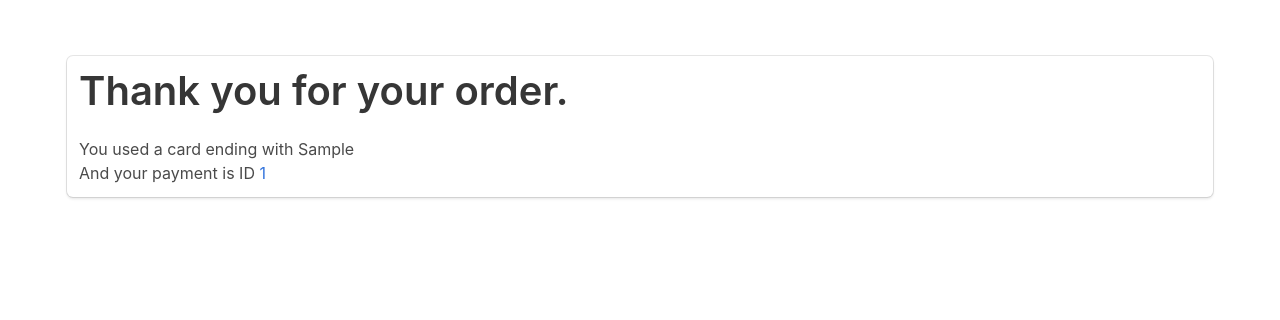
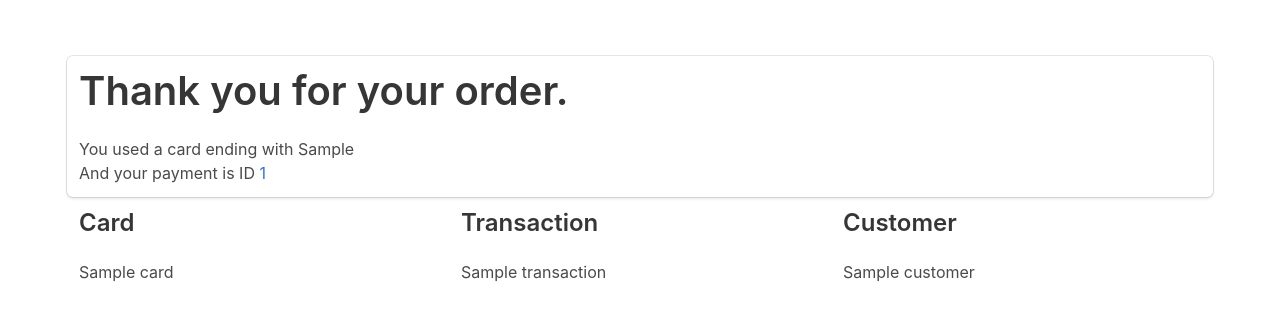
Before and after one commit to Spaden89/demo-app, a Flask app: template test-app/templates/thankyou.html in a window 1280 px wide. Shown: the part 52-372 px from the top of the page. Run offline with Flask 2, Linux system fonts and the light colour scheme; the template is opened without the code that fills it: most values are stand-ins (such as "Sample title", 1, 10 or a date in 2020); parts of the project's set-up code (start-up, migrations or seed data) failed here and were passed over; some libraries are stand-ins or nearby versions.

Commit message:
Added customer request

```diff
--- a/test-app/app.py
+++ b/test-app/app.py
@@ -1,6 +1,7 @@
 from flask import Flask, jsonify, abort, request, render_template
 import requests
 import os
+import json
 
 app = Flask(__name__, instance_relative_config=True)
 
@@ -19,6 +20,7 @@ api_host = host + 'v1/'
 def demo():
     client_ip_address = request.environ.get('HTTP_X_FORWARDED_FOR', request.remote_addr)
     if request.method == 'POST':
+        # Get card
         card_id = request.form.get('card')
         print(card_id)
         headers = {
@@ -29,21 +31,39 @@ def demo():
         card_req = requests.get(api_host + 'card/' + card_id, headers=headers)
         card_json = card_req.json()
         print(card_json)
-        body = {
+        # Create customer
+        customer_body = {
+            "organisation":"5d2eeef0628e0432e2826bff",
+            "email_address": "john.gilmore@email.com",
+            "billing":{
+                "first_name": "John",
+                "last_name": "Gilmore",
+                "address_1": "46 Shore Street",
+                "city": "Heath Stockton",
+                "country_code": "GB",
+                "postal_code": "WA4 5GX"
+            }
+        }
+        customer_req = requests.post(api_host + 'customer/', headers = headers, json = customer_body)
+        customer_json = customer_req.json()
+        print(customer_json)
+        # Create transaction
+        transaction_body = {
             "account": "5d2efcf2628e0432e2826c6a",
             "amount": 1234,
             "card": card_id,
             "capture_now": True,
             "customer_ip": client_ip_address,
+            "customer": customer_json['_id'],
             "dynamic_descriptor": "Demonstration Test",
             "merchant_reference": "Test Demo",
             "user_agent": "Mozilla/5.0 (Macintosh; Intel Mac OS X 10_15) AppleWebKit/605.1.15 (KHTML, like Gecko) Version/13.0.2 Safari/605.1.15",
         }
-        trx_req = requests.post(api_host + 'transaction', headers = headers, json = body)
+        trx_req = requests.post(api_host + 'transaction', headers = headers, json = transaction_body)
         trx_json=trx_req.json()
         print(trx_json)
         trx_link=ui_host + str(trx_json['_id'])
-        return render_template('thankyou.html', api_host = api_host, card = card_json, transaction = trx_json, trx_link = trx_link)
+        return render_template('thankyou.html', api_host = api_host, card = card_json, transaction = trx_json, transaction_body = transaction_body, customer = customer_json, trx_link = trx_link)
     return render_template('demo.html')
 
 
--- a/test-app/templates/thankyou.html
+++ b/test-app/templates/thankyou.html
@@ -7,7 +7,21 @@
 			<div class="column box">
 				<p class="title is-2">Thank you for your order.</p>
 				<p>You used a card ending with {{ card.last_four }}</p>
-				<p>And your payment is ID <a href="{{ trx_link }}"> {{ transaction._id }} </a></p>
+				<p>And your payment is ID <a href="{{ trx_link }}" target="_blank"> {{ transaction._id }} </a></p>
+			</div>
+		</div>
+		<div class="columns">
+			<div class="column">
+				<p class="title is-4">Card</p>
+				<p> {{ card }} </p>
+			</div>
+			<div class="column">
+				<p class="title is-4">Transaction</p>
+				<p> {{ transaction }} </p>
+			</div>
+			<div class="column">
+				<p class="title is-4">Customer</p>
+				<p> {{ customer }} </p>
 			</div>
 		</div>
 	</div>
```
Also changed, not shown: test-app/templates/demo.html (+16 -32 lines), Readme.md.
